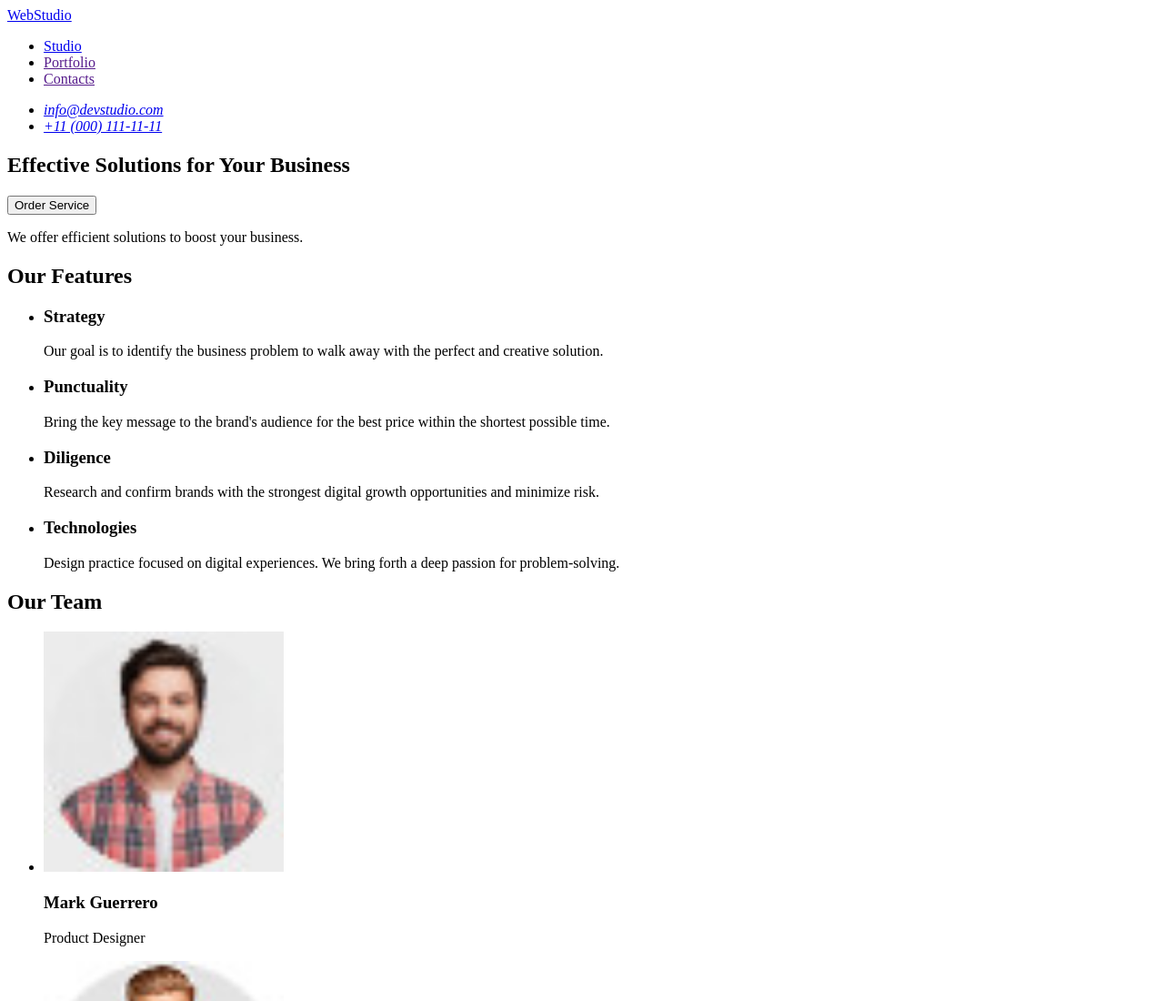
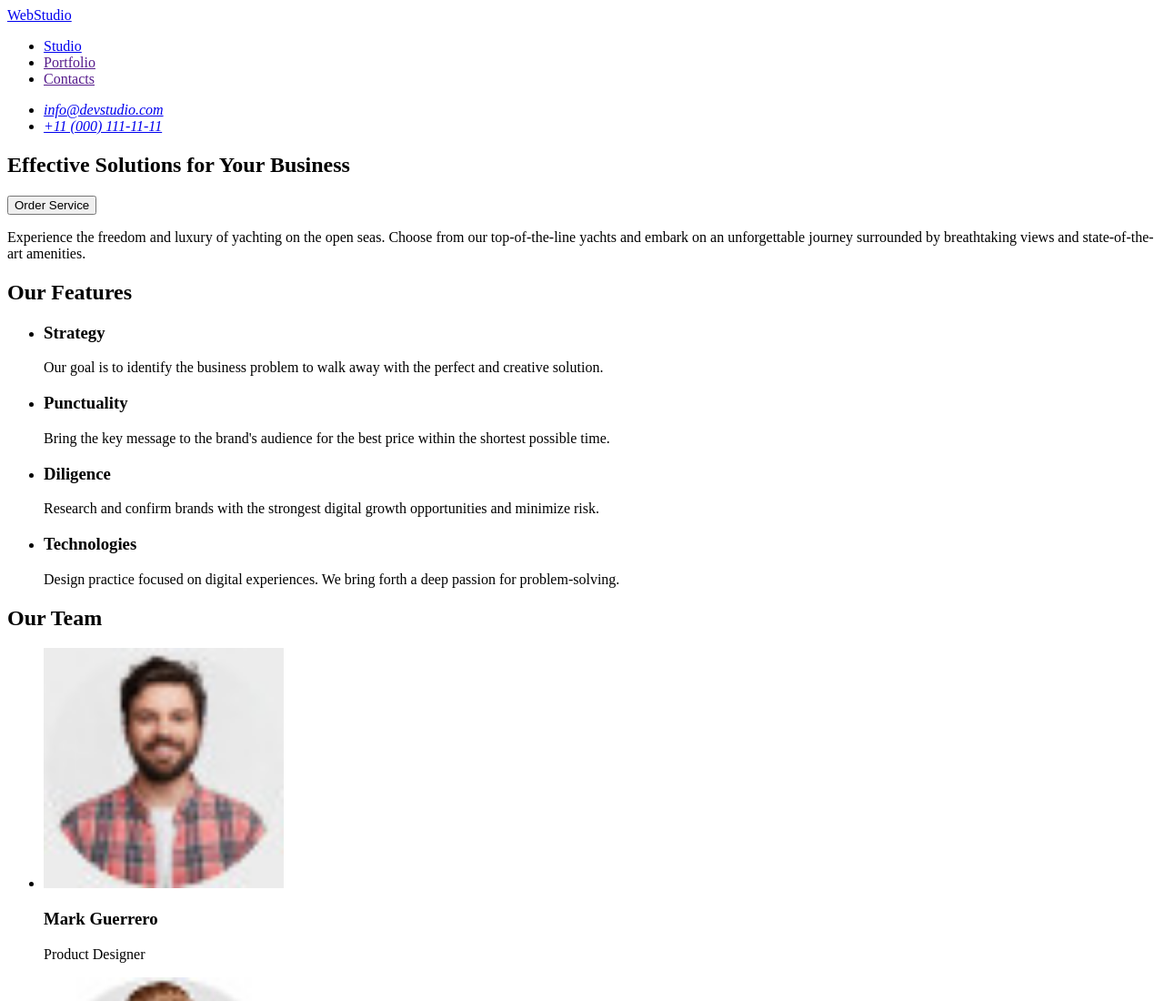
Before and after one commit to Urij84/goit-markup-hw-01, a plain HTML site: page index.html in a window 1280 px wide. Shown: the top 1100 px of the page at 91% size. Drawn offline with Linux system fonts and the light colour scheme.

```diff
--- a/index.html
+++ b/index.html
@@ -31,12 +31,16 @@
 
     <!-- ===== MAIN ===== -->
     <main>
-      <!-- 1. Hero SECTION -->
       <section>
         <h1>Effective Solutions for Your Business</h1>
         <button type="button">Order Service</button>
-        <p>We offer efficient solutions to boost your business.</p>
+        <p>
+          Experience the freedom and luxury of yachting on the open seas. Choose
+          from our top-of-the-line yachts and embark on an unforgettable journey
+          surrounded by breathtaking views and state-of-the-art amenities.
+        </p>
       </section>
+
       <!-- 2. SECTION -->
       <section>
         <h2>Our Features</h2>
```
